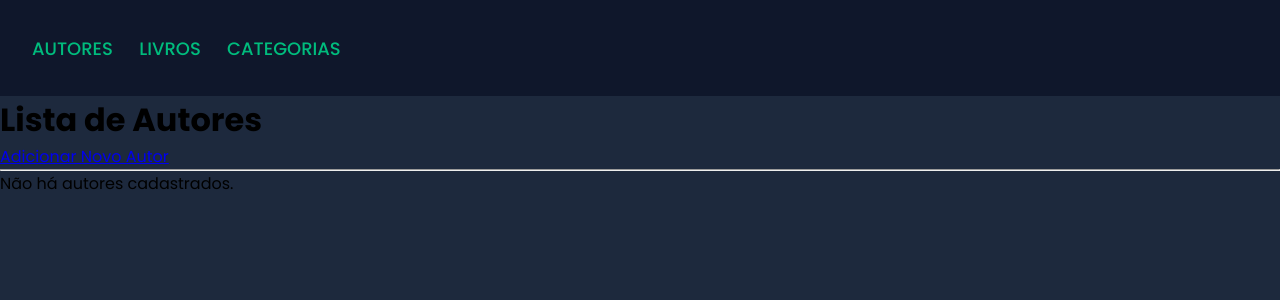
After one commit to arthurm-barros/BooksHub, a Flask app: template core/blueprints/autores/templates/aut_listar.html in a window 1280 px wide. The commit adds this page. Shown: the top 300 px of the page. Run offline with Flask 3, Linux system fonts and the light colour scheme; the template is opened without the code that fills it, so the values that code supplies are empty; some web fonts are replaced.

Commit message:
feat: adiciona templates e rotas de autores

```diff
--- /dev/null
+++ b/core/blueprints/autores/templates/aut_listar.html
@@ -0,0 +1,28 @@
+{% extends 'base.html' %}
+{% block title %} Autores {% endblock %}
+
+{% block content %}
+    <h1>Lista de Autores</h1>
+    <a href="{{ url_for('autores.criar') }}">Adicionar Novo Autor</a>
+    <hr>
+
+    {% if autores %}
+        <div class="autores-container">
+            {% for autor in autores %}
+            <div class="autor-card" id="{{ autor.id }}">
+                <h2 class="autor_nome">{{ autor.nome }}</h2>
+                <p>Livros cadastrados: {{ autor.livros|length }}</p>
+            </div>
+            <div class="autor-actions">
+                <a href="{{ url_for('autores.listar_livros', id=autor.id) }}">Ver Livros</a>
+                <form action="{{ url_for('autores.deletar', id=autor.id) }}" method="POST" onsubmit="return confirm('Tem certeza que deseja excluir este autor?');">
+                    <button type="submit">Excluir</button>
+                </form>
+            </div>
+            <hr>
+            {% endfor %}
+        </div>
+    {% else %}
+        <p>Não há autores cadastrados.</p>
+    {% endif %}
+{% endblock %}
--- a/core/templates/base.html
+++ b/core/templates/base.html
@@ -10,6 +10,7 @@
 
     <header>
         <nav>
+            <a href="{{ url_for('autores.listar') }}">Autores</a>
             <a href="{{ url_for('livros.listar') }}">Livros</a>
             <a href="{{ url_for('categorias.listar') }}">Categorias</a>
         </nav>
```
Also changed, not shown: core/blueprints/autores/__init__.py (added, +7 -0 lines), core/blueprints/autores/routes.py (+31 -0 lines), core/blueprints/autores/templates/aut_criar.html (added, +18 -0 lines).
